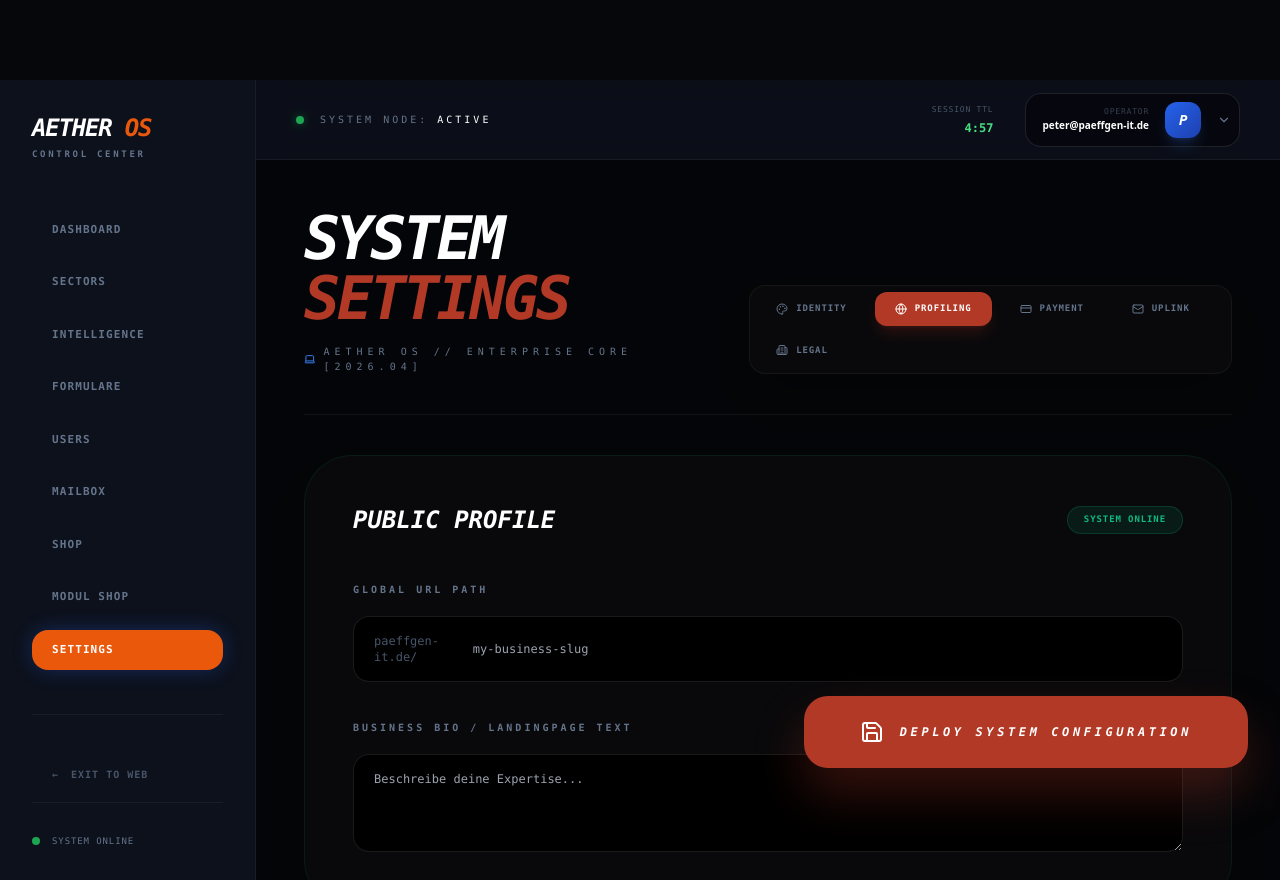
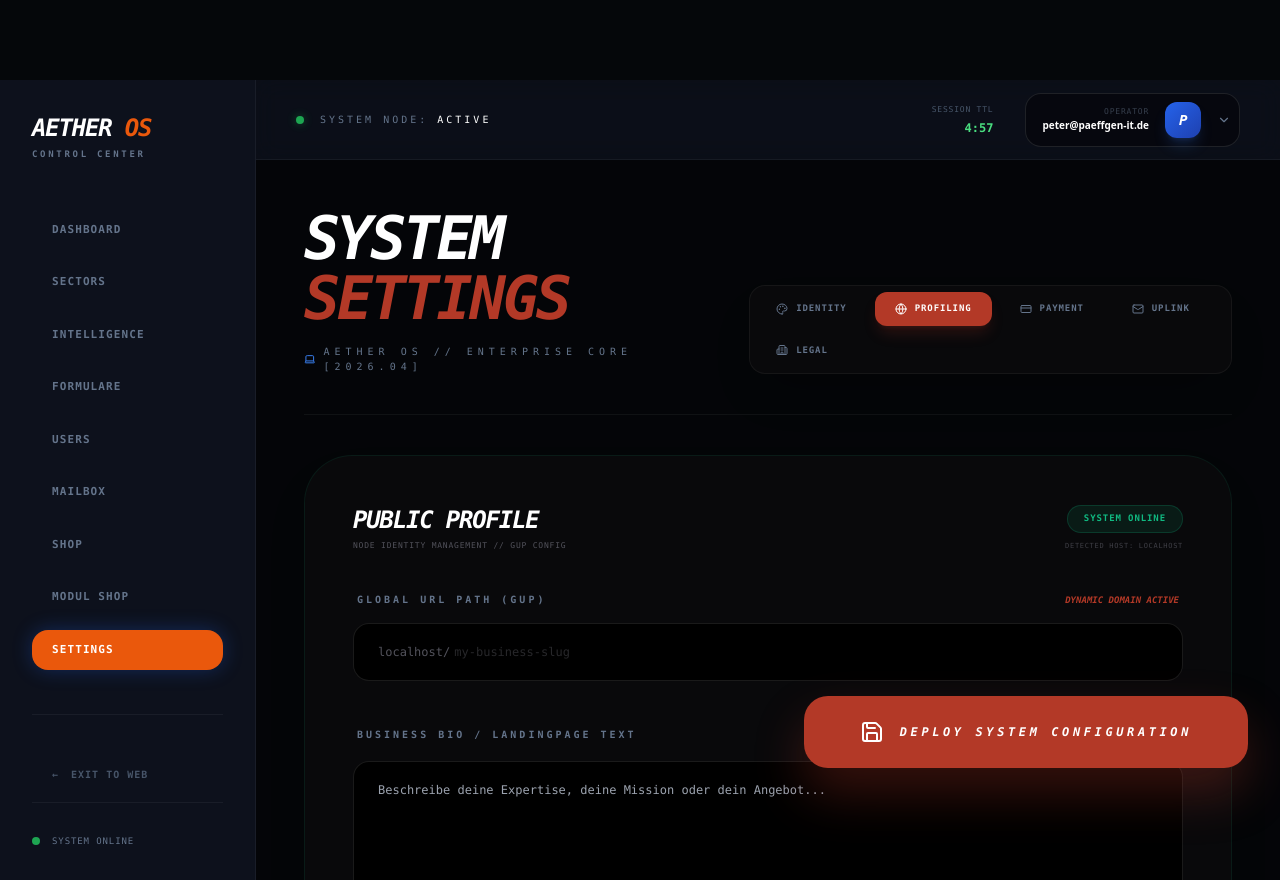
Before and after one commit to peter1965p/paeffgen-next, a Next.js app: page /admin/settings in a window 1280 px wide. Both pictures are taken after a click on the button "PROFILING". Built offline with nearby package versions, Linux system fonts and the light colour scheme.

Commit message:
fix: for AETHER OS Settingspage added the Real Global URL Path (GUP)

```diff
--- a/src/app/(admin)/admin/settings/page.tsx
+++ b/src/app/(admin)/admin/settings/page.tsx
@@ -73,22 +73,65 @@ export default function SettingsPage() {
         {/* PROFILING & LANDINGPAGE */}
 {activeTab === "profile" && (
   <div className="bg-zinc-950 border border-emerald-500/10 p-8 md:p-12 rounded-[3rem] space-y-10 shadow-2xl animate-in slide-in-from-bottom-4 duration-500">
-            <div className="flex justify-between items-center">
-              <h2 className="text-2xl font-black italic uppercase text-white">Public Profile</h2>
-              <div className="bg-emerald-500/10 text-emerald-500 px-4 py-1.5 rounded-full text-[9px] font-black uppercase tracking-widest border border-emerald-500/20">System Online</div>
+    <div className="flex justify-between items-start md:items-center">
+      <div>
+        <h2 className="text-2xl font-black italic uppercase text-white tracking-tighter">Public Profile</h2>
+        <p className="text-[8px] font-mono text-zinc-600 uppercase tracking-widest mt-1">
+          Node Identity Management // GUP Config
+        </p>
       </div>
-            <div className="grid grid-cols-1 gap-8">
-              <div className="space-y-4">
-                <label className="text-[10px] font-black uppercase tracking-[0.3em] text-slate-500">Global URL Path</label>
-                <div className="flex items-center bg-black border border-white/10 rounded-2xl px-5 py-4 text-white font-mono text-xs">
-                  <span className="text-slate-600">paeffgen-it.de/</span>
-                  <input placeholder="my-business-slug" className="bg-transparent border-none outline-none w-full ml-1" />
+      <div className="flex flex-col items-end gap-2">
+        <div className="bg-emerald-500/10 text-emerald-500 px-4 py-1.5 rounded-full text-[9px] font-black uppercase tracking-widest border border-emerald-500/20">
+          System Online
+        </div>
+        {/* Kleiner Indicator für den Host */}
+        <span className="text-[7px] font-mono text-zinc-700 uppercase tracking-widest">
+          Detected Host: {typeof window !== "undefined" ? window.location.hostname : "detecting..."}
+        </span>
       </div>
     </div>
+
+    <div className="grid grid-cols-1 gap-10">
+
+      {/* URL KONFIGURATION */}
       <div className="space-y-4">
-                <label className="text-[10px] font-black uppercase tracking-[0.3em] text-slate-500">Business Bio / Landingpage Text</label>
-                <textarea rows={4} placeholder="Beschreibe deine Expertise..." className="w-full bg-black border border-white/10 rounded-2xl px-5 py-4 text-white font-mono text-xs focus:border-[#b33927] outline-none" />
+        <div className="flex justify-between items-end px-1">
+          <label className="text-[10px] font-black uppercase tracking-[0.3em] text-slate-500">Global URL Path (GUP)</label>
+          <span className="text-[9px] font-black italic text-[#b33927] uppercase">Dynamic Domain Active</span>
         </div>
+
+        <div className="flex items-center bg-black border border-white/10 rounded-2xl px-6 py-5 text-white font-mono text-xs focus-within:border-[#b33927] transition-all group shadow-inner">
+          <span className="text-zinc-600 group-focus-within:text-[#b33927] transition-colors">
+            {typeof window !== "undefined" ? window.location.hostname : "paeffgen-it.de"}/
+          </span>
+          <input
+            placeholder="my-business-slug"
+            className="bg-transparent border-none outline-none w-full ml-1 placeholder:text-zinc-800"
+          />
+        </div>
+      </div>
+
+      {/* BIO / EXPERTISE */}
+      <div className="space-y-4">
+        <label className="text-[10px] font-black uppercase tracking-[0.3em] text-slate-500 ml-1">Business Bio / Landingpage Text</label>
+        <textarea
+          rows={6}
+          placeholder="Beschreibe deine Expertise, deine Mission oder dein Angebot..."
+          className="w-full bg-black border border-white/10 rounded-2xl px-6 py-5 text-white font-mono text-xs focus:border-[#b33927] outline-none transition-all resize-none shadow-inner"
+        />
+      </div>
+
+      {/* VISIBILITY TOGGLE */}
+      <div className="pt-6 border-t border-white/5 flex items-center justify-between">
+        <div className="space-y-1">
+          <h3 className="text-[10px] font-black uppercase text-white tracking-widest">Live Deployment</h3>
+          <p className="text-[8px] font-mono text-zinc-600 uppercase">Veröffentlicht deine Landingpage unter dem gewählten GUP.</p>
+        </div>
+        <button className="h-6 w-12 bg-zinc-800 rounded-full p-1 relative flex items-center transition-colors hover:bg-zinc-700">
+           <div className="h-4 w-4 bg-emerald-500 rounded-full shadow-[0_0_10px_rgba(16,185,129,0.5)]" />
+        </button>
+      </div>
+
     </div>
   </div>
 )}
```
Lines whose indentation alone changed are shown as unchanged.
